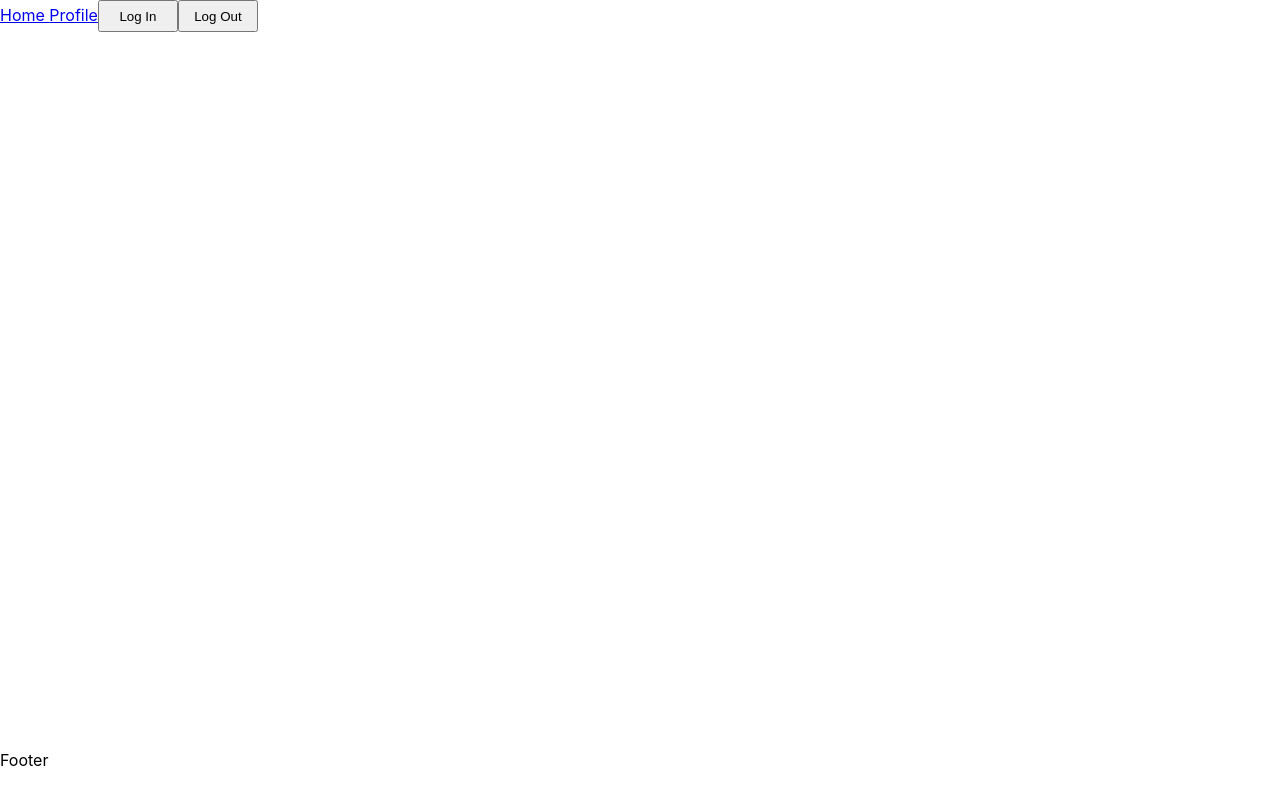
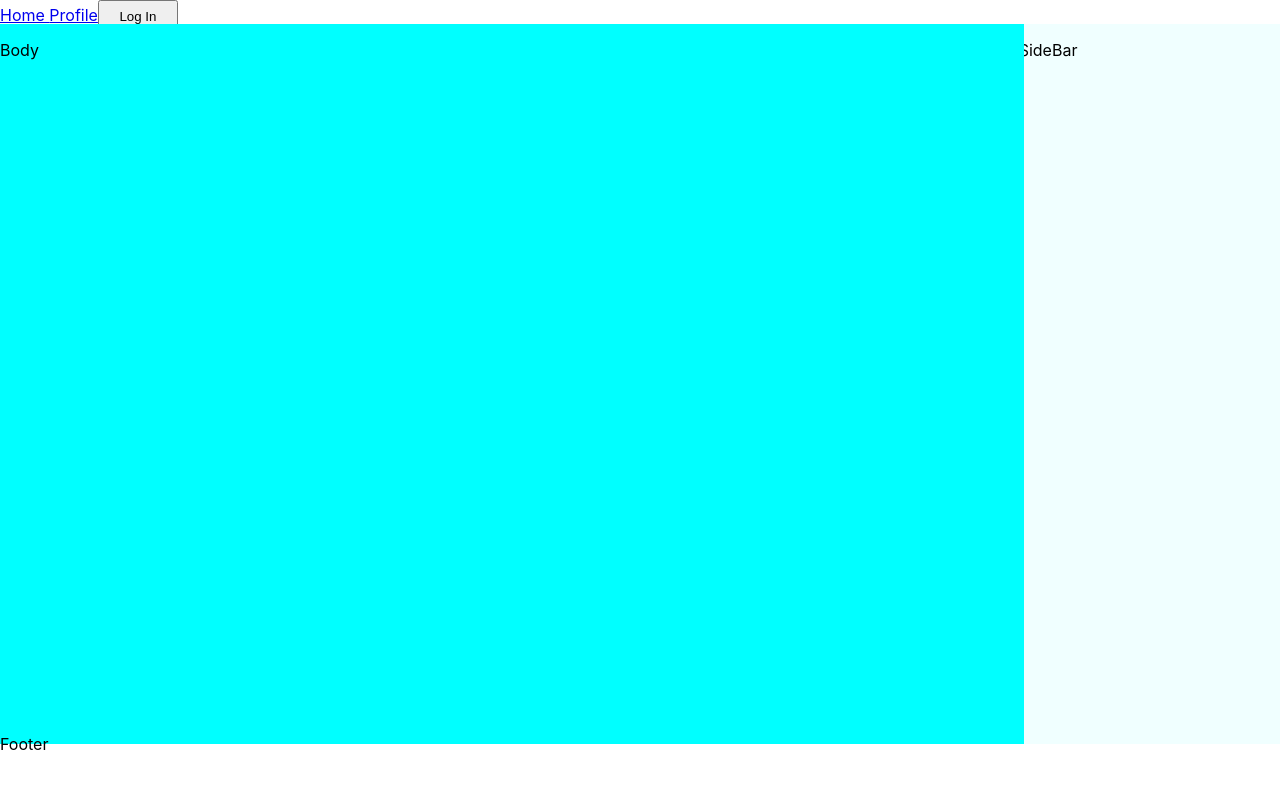
Before and after one commit to davidjhoy/sixbyseven, a React (Create React App) app in the folder client/: page / in a window 1280 px wide. Shown: the top 804 px of the page. Built offline with nearby package versions, Linux system fonts and the light colour scheme.

Commit message:
login toggle broken

```diff
--- a/client/src/App.js
+++ b/client/src/App.js
@@ -2,14 +2,18 @@ import logo from './logo.svg';
 import './css/App.css';
 import { BrowserRouter as Router, Routes, Route, NavLink } from "react-router-dom";
 import Login from './components/Login';
+import Logout from './components/Logout';
+import AuthBtn from './components/AuthBtn';
 import Home from './components/Home';
 import Profile from './components/Profile';
-import { useAuth0 } from "@auth0/auth0-react";
+
 
 
 function App() {
-  const { loginWithRedirect } = useAuth0();
-  const { logout } = useAuth0();
+
+
+
+
   return (
     <>
 
@@ -17,11 +21,11 @@ function App() {
         <div className = "Navbar">
           <NavLink to="/home"> Home </NavLink>
           <NavLink to="/profile">Profile</NavLink>
-          <button onClick={() => loginWithRedirect()} className = "logBtn">Log In</button>
-          <button onClick={() => logout({ returnTo: window.location.origin })}> Log Out </button>
+          <AuthBtn />
         </div>
         <Routes>
-          <Route path="/login" element = {<Login />} />
+          <Route path = "/" element = {<Home />} />
+
           <Route path="/home" element = {<Home />}/>
           <Route path="/profile" element = {<Profile/>}/>
         </Routes>
--- a/client/src/auth/auth0-provider-with-history.js
+++ b/client/src/auth/auth0-provider-with-history.js
@@ -16,7 +16,7 @@ const Auth0ProviderWithHistory = ({ children }) => {
     <Auth0Provider
       domain={domain}
       clientId={clientId}
-      redirectUri="http://localhost:3000/home"
+      redirectUri="http://localhost:3000/profile"
       onRedirectCallback={onRedirectCallback}
     >
       {children}
--- /dev/null
+++ b/client/src/components/AuthBtn.js
@@ -0,0 +1,16 @@
+import React, {useState} from 'react';
+
+import Login from './Login';
+import Logout from './Logout';
+
+import { useAuth0 } from '@auth0/auth0-react';
+
+const AuthBtn = () => {
+
+  const { isAuthenticated } = useAuth0();
+  console.log(isAuthenticated)
+
+  return isAuthenticated ? <Logout /> : <Login />;
+};
+
+export default AuthBtn;
--- a/client/src/components/Login.js
+++ b/client/src/components/Login.js
@@ -1,27 +1,16 @@
-
-import React from 'react'
-import '../css/login.css';
-import '../assets/leaves.jpeg'
-
-
+import React from 'react';
+import { useAuth0 } from '@auth0/auth0-react';
 
 const Login = () => {
-
+  const { loginWithRedirect } = useAuth0();
   return (
-    <div className = "Login-container">
-
-        <form className = "form">
-        <label className = "label">Username</label>
-        <input type = "text" name="username" className = "input"/>
-
-        <label className = "label">Password</label>
-        <input type = "type" name= "password"className = "input"/>
-
-        <button className = "input" id = "Login-button">Login</button>
-        </form>
-
-    </div>
-  )
-}
+    <button
+      className="Login"
+      onClick={() => loginWithRedirect()}
+    >
+      Log In
+    </button>
+  );
+};
 
 export default Login;
--- /dev/null
+++ b/client/src/components/Logout.js
@@ -0,0 +1,20 @@
+import React from 'react';
+import { useAuth0 } from '@auth0/auth0-react';
+
+const Logout = () => {
+  const { logout } = useAuth0();
+  return (
+    <button
+      className="Logout"
+      onClick={() =>
+        logout({
+          returnTo: "http://localhost:3000/home",
+        })
+      }
+    >
+      Log Out
+    </button>
+  );
+};
+
+export default Logout;
--- a/client/src/index.js
+++ b/client/src/index.js
@@ -9,11 +9,11 @@ import Auth0ProviderWithHistory from './auth/auth0-provider-with-history';
 const root = ReactDOM.createRoot(document.getElementById('root'));
 
 root.render(
-  <React.StrictMode>
+
      <Router>
     <Auth0ProviderWithHistory>
     <App />
     </Auth0ProviderWithHistory>
     </Router>
-  </React.StrictMode>
+
 );
```
